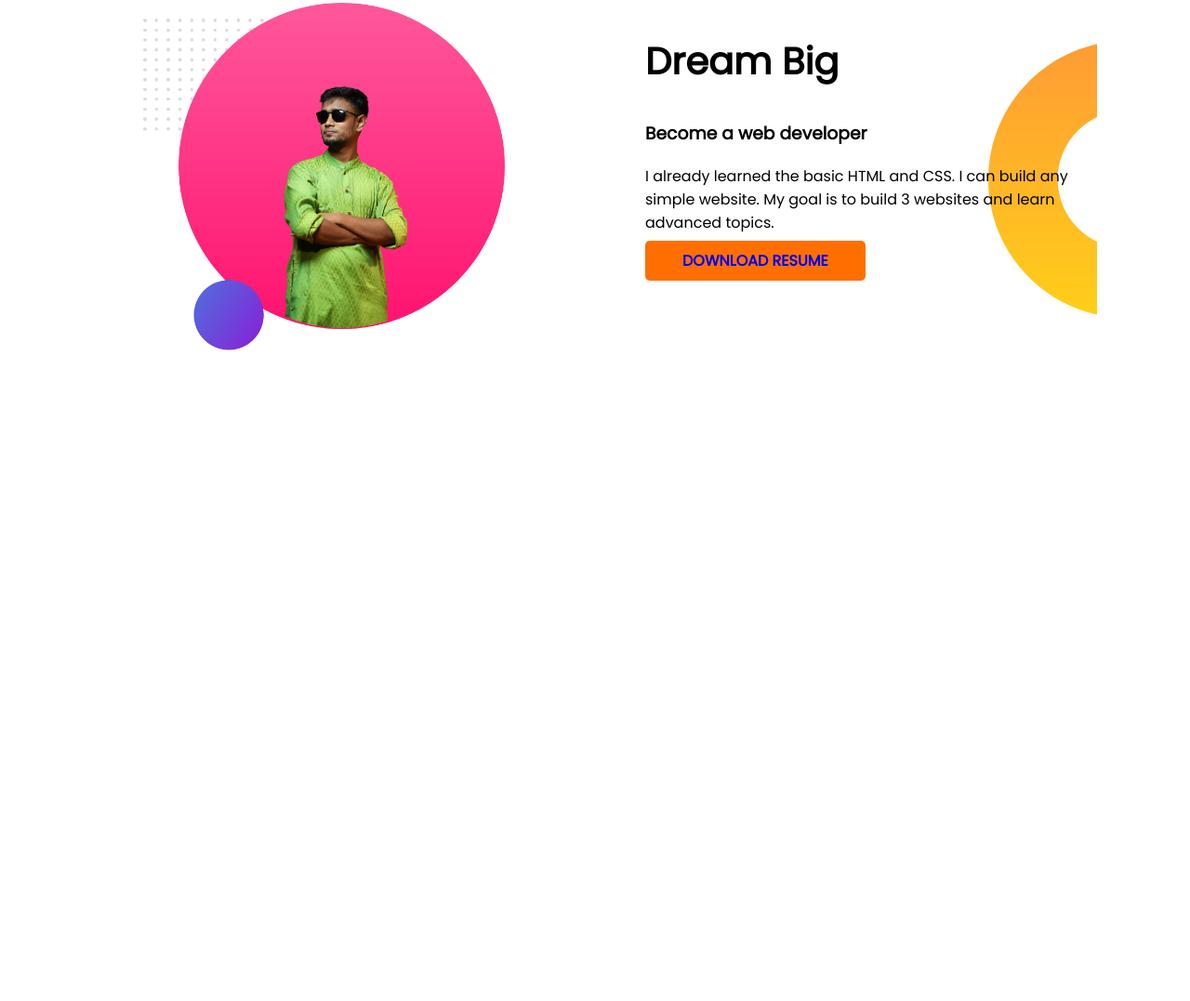
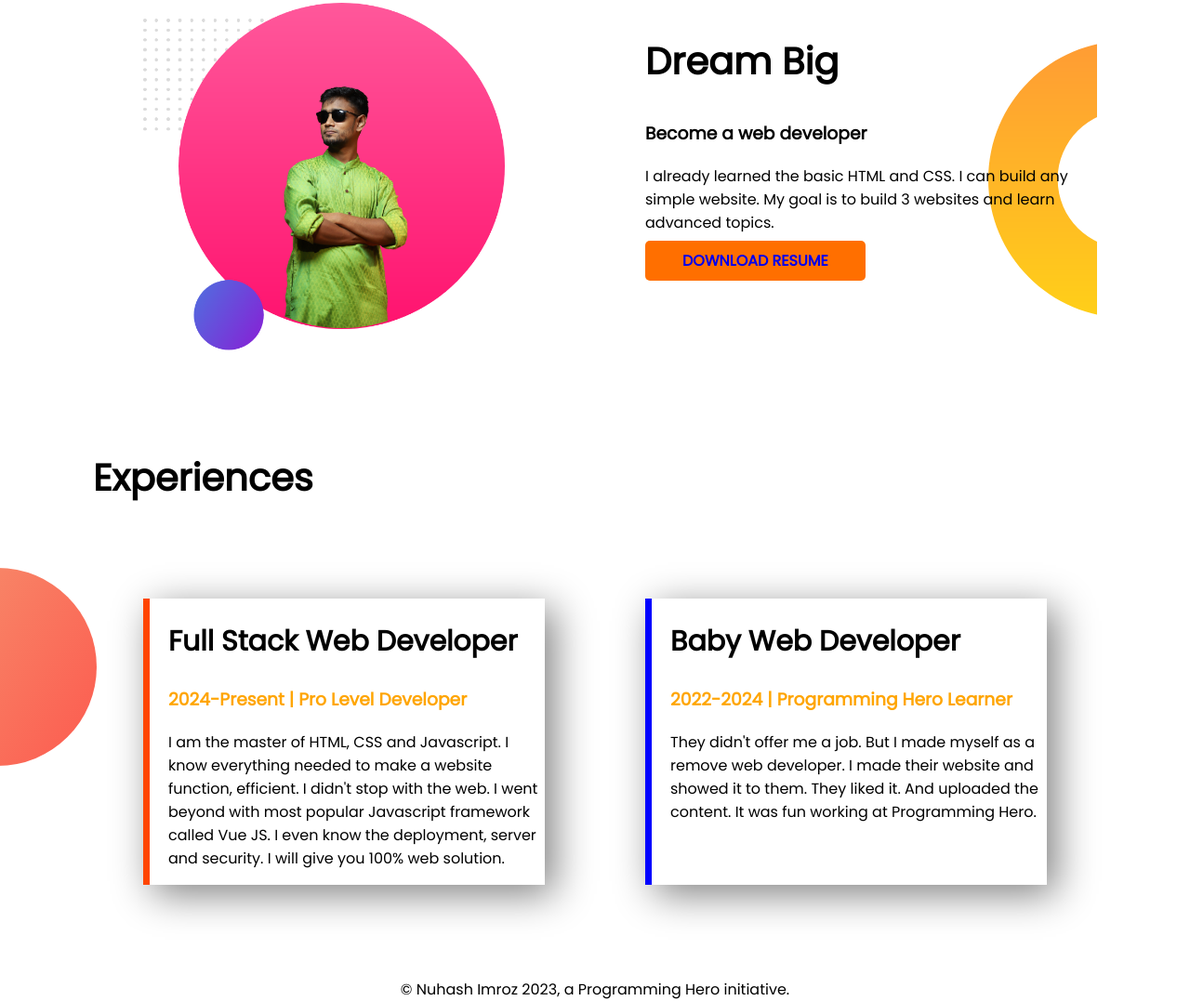
Before and after one commit to nuhash123/developer-portfolio, a plain HTML site: page index.html in a window 1280 px wide. Shown: the part 590-1667 px from the top of the page at 93% size. Before the commit the page ends 1074 px from the top, so only its background shows below. Drawn offline with Linux system fonts and the light colour scheme.

Commit message:
experience

```diff
--- a/index.html
+++ b/index.html
@@ -13,7 +13,7 @@
 </head>
 
 <body>
-    <section class="top-banner">
+    <section class="top-banner flexible-container">
         <div class="half-width">
             <h1>Welcome to</h1>
             <h1> <span class="orange-color">Nuhash Imroz</span> world!</h1>
@@ -29,7 +29,7 @@
         </div>
 
     </section>
-    <section class="dream-big">
+    <section class="dream-big flexible-container">
         <div class="half-width">
             <img src="images/nuhash-bg2.png" alt="">
 
@@ -44,6 +44,29 @@
         </div>
 
     </section>
+    <section class="experience-area">
+        <h1 class="padding">Experiences</h1>
+        <div class="flexible-container ">
+            <div id="full-stack-developer" class="experience-item">
+                <h2>Full Stack Web Developer</h2>
+                <h3 class="orange-color">2024-Present | Pro Level Developer</h3>
+                <p>I am the master of HTML, CSS and Javascript. I know everything needed to make a website function,
+                    efficient. I didn't stop with the web. I went beyond with most popular Javascript framework called
+                    Vue
+                    JS. I even know the deployment, server and security. I will give you 100% web solution.</p>
+            </div>
+            <div id="baby-web-developer" class="experience-item">
+                <h2>Baby Web Developer</h2>
+                <h3 class="orange-color">2022-2024 | Programming Hero Learner</h3>
+                <p>They didn't offer me a job. But I made myself as a remove web developer. I made their website and
+                    showed
+                    it to them. They liked it. And uploaded the content. It was fun working at Programming Hero.</p>
+            </div>
+        </div>
+    </section>
 </body>
+<footer>
+    © Nuhash Imroz 2023, a Programming Hero initiative.
+</footer>
 
 </html>
--- a/style.css
+++ b/style.css
@@ -7,11 +7,15 @@ h1 {
     font-size: 40px;
 }
 
+h2 {
+    font-size: 30px;
+}
+
 .orange-color {
     color: orange;
 }
 
-section {
+.flexible-container {
     display: flex;
     margin: 100px;
 }
@@ -44,3 +48,35 @@ section {
     background-repeat: no-repeat;
     background-position: right;
 }
+
+.padding {
+    padding-left: 100px;
+}
+
+.experience-area {
+    background-image: url(images/exp-bg.png);
+    background-repeat: no-repeat;
+    background-position: left;
+
+}
+
+.experience-item {
+    width: 40%;
+    margin-right: 5%;
+    margin-left: 5%;
+    padding-left: 20px;
+    box-shadow: 10px 10px 40px gray;
+
+}
+
+#full-stack-developer {
+    border-left: 7px solid orangered;
+}
+
+#baby-web-developer {
+    border-left: 7px solid blue;
+}
+
+footer {
+    text-align: center;
+}
```
